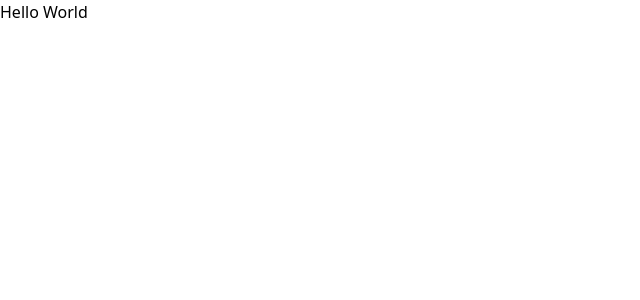
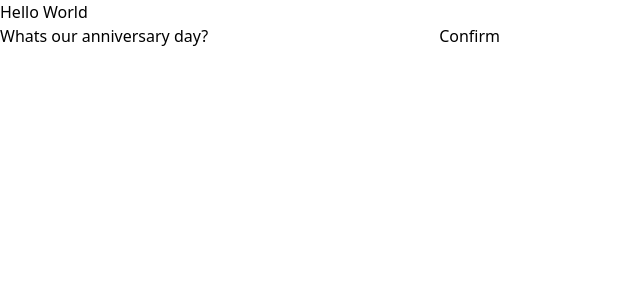
Before and after one commit to haod98/valentine, a Vue app: page / in a window 1280 px wide. Shown: the top 300 px of the page, without its empty margins (0-640 px from the left). Built offline with nearby package versions, Linux system fonts and the light colour scheme.

Commit message:
Add password check

```diff
--- a/src/router/index.ts
+++ b/src/router/index.ts
@@ -1,5 +1,6 @@
 import {createRouter, createWebHistory} from 'vue-router'
-import HomeView from '../views/HomeView.vue'
+import LoginView from '../views/LoginView.vue'
+import QuestionView from "@/views/QuestionView.vue";
 
 const router = createRouter({
     history: createWebHistory(import.meta.env.BASE_URL),
@@ -7,9 +8,15 @@ const router = createRouter({
         {
             path: '/',
             name: 'home',
-            component: HomeView
+            component: LoginView
         },
+        {
+            path: '/question',
+            name: 'question',
+            component: QuestionView
+        }
     ]
+
 })
 
 export default router
--- /dev/null
+++ b/src/views/LoginView.vue
@@ -0,0 +1,30 @@
+<script lang="ts" setup>
+
+import {ref} from "vue";
+import {useRouter} from "vue-router";
+
+const typedPassword = ref<string>("")
+// Don't look at the source code for the password >:(
+const correctPassword = '100523'
+const router = useRouter()
+
+function submit() {
+  console.log(typedPassword.value)
+  console.log(correctPassword)
+  if (correctPassword !== typedPassword.value) {
+    return
+  }
+  router.push({name: 'question'})
+}
+
+</script>
+
+
+<template>
+  <div>
+    <label for="password">Whats our anniversary day?</label>
+    <input id="password" v-model="typedPassword" class="border-2" type="password" @keydown.enter="submit">
+    <button @click="submit">Confirm</button>
+  </div>
+  <p>{{ typedPassword }}</p>
+</template>
--- a/src/views/HomeView.vue
+++ b/src/views/QuestionView.vue
@@ -1,5 +1,11 @@
 <script lang="ts" setup>
+
 </script>
 
 <template>
+  <p>Hello World</p>
 </template>
+
+<style scoped>
+
+</style>
```
